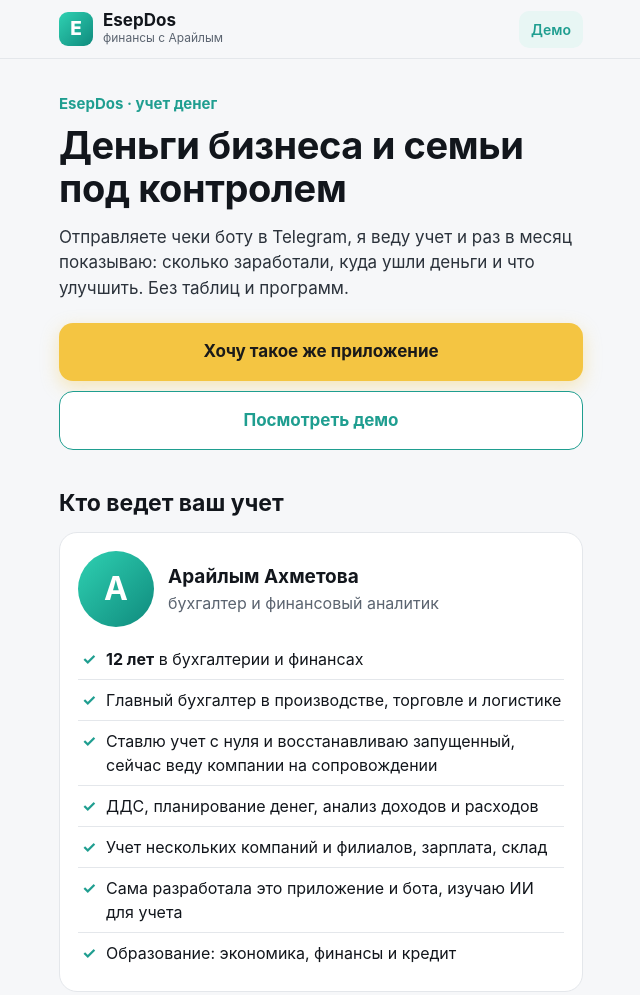
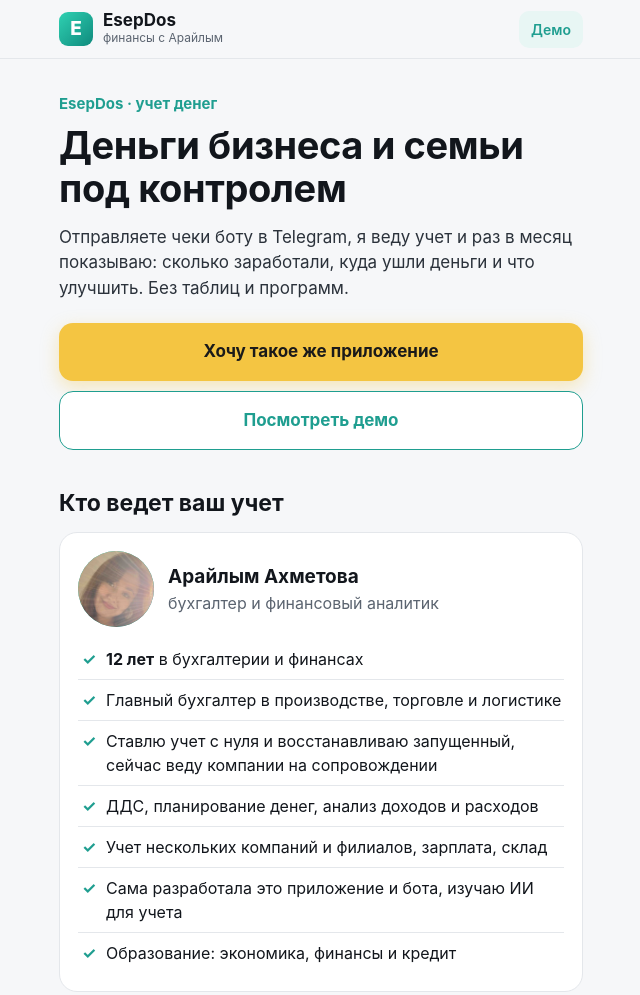
Before and after one commit to araikakd-ui/aray-finance, a plain HTML site: page start.html in a window 1280 px wide. Shown: the top 995 px of the page, without its empty margins (319-959 px from the left). Drawn offline with Linux system fonts and the light colour scheme.

Commit message:
Страница: фото Арайлым
Co-Authored-By: Claude Opus 5.5 <noreply@anthropic.com>

```diff
--- a/start.html
+++ b/start.html
@@ -224,7 +224,7 @@
   // Контакт для заявок, фото и отзыв: заполнить здесь
   const CONTACT = 'https://t.me/arailym_amerzhan';
   const CTA_TEXT = 'Здравствуйте! Хочу подключить приложение EsepDos.';
-  const PHOTO = '';                  // например 'arailym.jpg' рядом с этой страницей
+  const PHOTO = 'arailym.jpg';       // фото рядом с этой страницей
   const REVIEW = { text: '', who: '' };   // отзыв клиента (только с его согласия)
 
   document.querySelectorAll('[data-cta]').forEach(a => {
```
Also changed, not shown: arailym.jpg (added).
